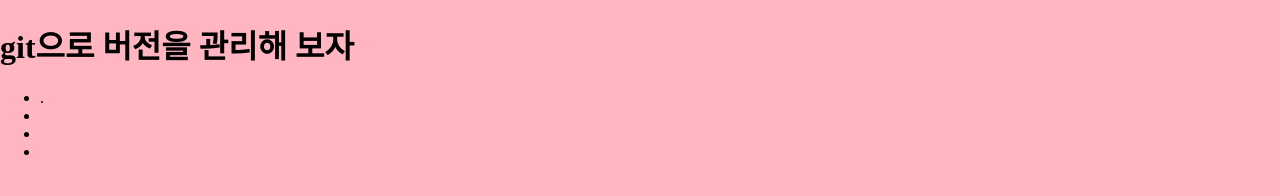
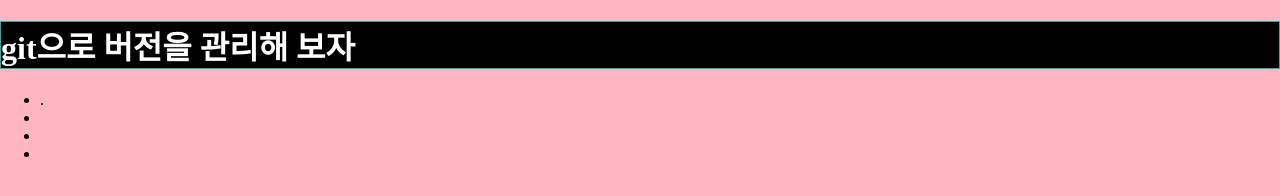
Before and after one commit to juyoung42/gitTest, a plain HTML site: page index.html in a window 1280 px wide. Drawn offline with Linux system fonts and the light colour scheme.

Commit message:
modify h1

```diff
--- a/index.css
+++ b/index.css
@@ -7,3 +7,9 @@ body, html {
 html {
     background-color: lightpink;
 }
+
+h1 {
+    color: #fff;
+    background-color: #000;
+    border: 1px solid lightseagreen;
+}
```
